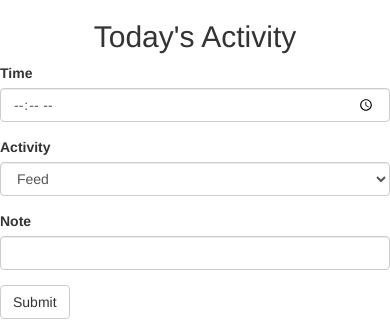
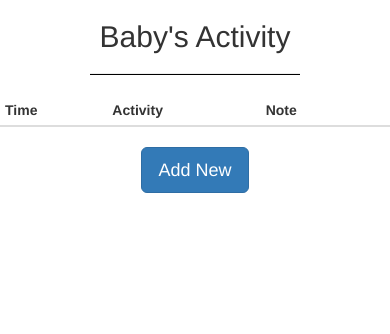
Before and after one commit to mateoholman/b-log, a Node server app: page /activities in a window 390 px wide. Shown: the top 334 px of the page. Run offline with Node 20, Linux system fonts and the light colour scheme; data that the repository does not hold is empty; some libraries are stand-ins or nearby versions.

Commit message:
Added CRUD routes and views

```diff
--- a/assets/controllers/ActivitiesController.js
+++ b/assets/controllers/ActivitiesController.js
@@ -12,6 +12,16 @@ module.exports = {
   show: function (req, res, next){
     DailyLogModel.findById(req.params.id).exec()
     .then(activity => res.json(activity))
+    .catch(err => next(err));
+  },
+
+  new: function (req, res, next) {
+    res.render('new');
+  },
+
+  edit: function (req, res, next) {
+    DailyLogModel.findById(req.params.id).exec()
+    .then(activity => res.render('edit', {activity: activity}))
     .catch(err => next(err));
   },
 
--- a/assets/css/custom.css
+++ b/assets/css/custom.css
@@ -20,3 +20,7 @@ hr {
 .glyphicon-pencil:hover {
   color: yellow;
 }
+
+#btnHolder {
+  text-align: center;
+}
--- a/assets/routes/ActivitiesRouter.js
+++ b/assets/routes/ActivitiesRouter.js
@@ -6,8 +6,8 @@ const ActivitiesController = require('../controllers/ActivitiesController');
 
 /* GET */
 router.get('/', ActivitiesController.list);
-
-/* GET */
+router.get('/new', ActivitiesController.new);
+router.get('/edit/:id', ActivitiesController.edit);
 router.get('/:id', ActivitiesController.show);
 
 /* POST */
--- a/assets/views/index.ejs
+++ b/assets/views/index.ejs
@@ -21,39 +21,9 @@
 
 <body>
 
-  <h2>Today's Activity</h2>
-
-  <form class="form-horizontal" action="/activities" method="post">
-  <div class="form-group">
-    <label for="inputTime" class="col-sm-2 control-label">Time</label>
-    <div class="col-sm-2">
-      <input type="time" name="time" class="form-control" id="inputTime">
-    </div>
-  </div>
-  <div class="form-group">
-    <label for="inputActivity" class="col-sm-2 control-label">Activity</label>
-    <div class="col-sm-2">
-      <select class="form-control" name="activity" type="text" id="inputActivity">
-        <option>Feed</option>
-        <option>Sleep</option>
-        <option>Diaper</option>
-      </select>
-    </div>
-  </div>
-  <div class="form-group">
-    <label for="inputNote" class="col-sm-2 control-label">Note</label>
-    <div class="col-sm-4">
-      <input type="text" name="note" class="form-control" id="inputNote">
-    </div>
-  </div>
-  <div class="form-group">
-    <div class="col-sm-offset-2 col-sm-10">
-      <button type="submit" class="btn btn-default">Submit</button>
-    </div>
-  </div>
-  </form>
-
-  <table class="table table-condensed">
+  <h2>Baby's Activity</h2>
+  <hr>
+  <table class="table table-condensed table-hover">
     <thead>
       <th>Time</th>
       <th>Activity</th>
@@ -67,7 +37,7 @@
           <td><%= activity.activity %></td>
           <td><%= activity.note %></td>
           <td>
-            <a href="#"%>>
+            <a href="activities/edit/<%=activity.id%>">
               <span class="glyphicon glyphicon-pencil" aria-hidden="true"></span>
             </a>
             <a href="/activities/<%=activity.id%>?_method=DELETE">
@@ -79,6 +49,10 @@
     </tbody>
   </table>
 
+<div class="row" id="btnHolder">
+  <a class="btn btn-primary btn-lg" href="/activities/new" role="button">Add New</a>
+</div>
+
   <!--Import jQuery -->
   <script type="text/javascript" src="https://code.jquery.com/jquery-2.1.1.min.js"></script>
   <!-- Compiled and minified Bootstrap JavaScript -->
```
Also changed, not shown: assets/views/edit.ejs (added, +60 -0 lines), assets/views/new.ejs (added, +60 -0 lines).
